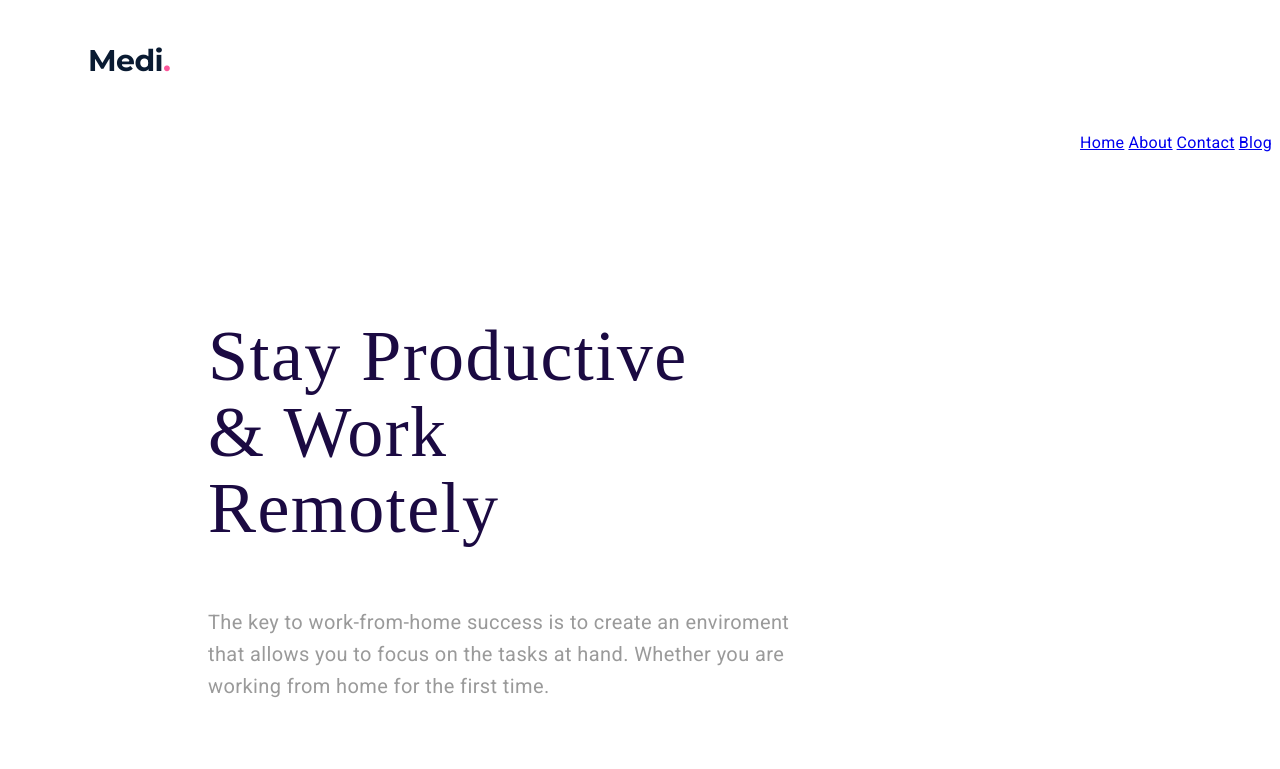
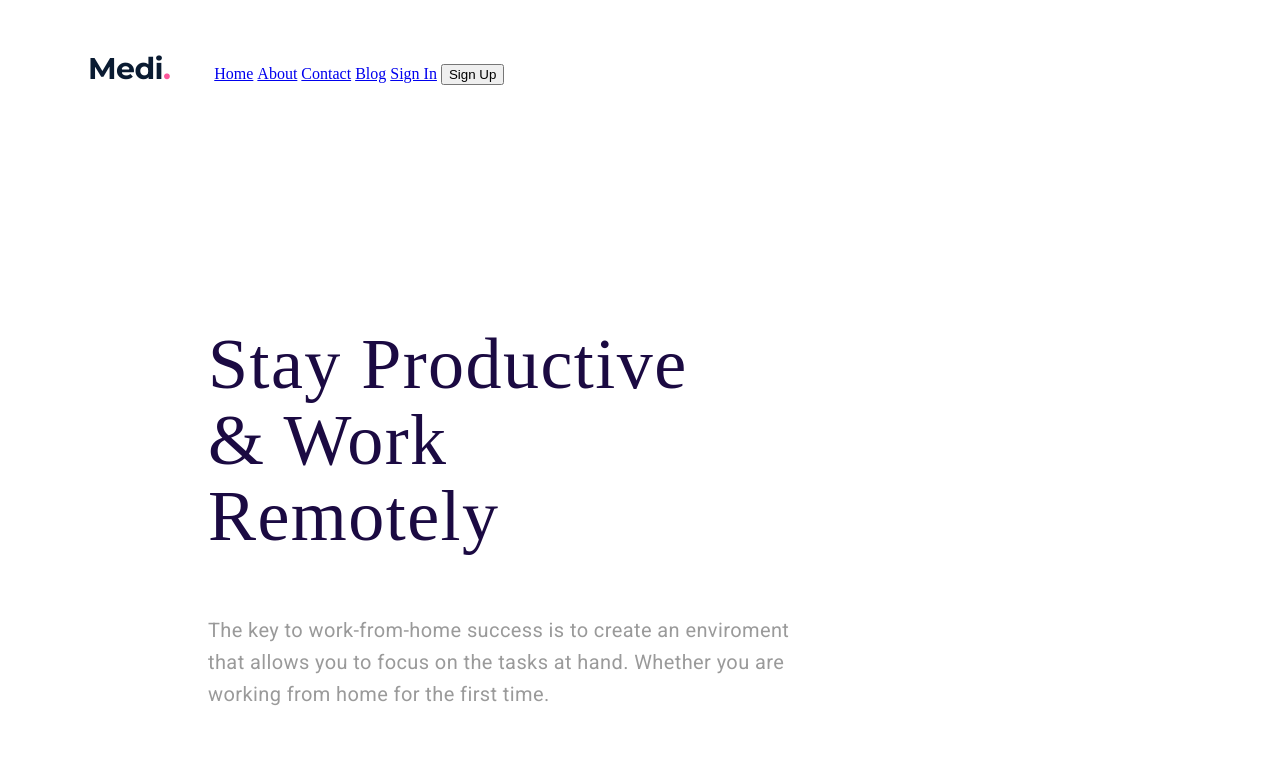
Before and after one commit to tanyapeterson/landing-page-test, a plain HTML site: page index.html in a window 1280 px wide. Shown: the top 769 px of the page. Drawn offline with Linux system fonts and the light colour scheme; a web font is replaced by a local one.

Commit message:
added new navbar

```diff
--- a/index.html
+++ b/index.html
@@ -15,20 +15,19 @@
 </head>
 
 <body>
-    <header>
+    <nav>
         <h3 class="main-logo">Medi<span class="dot">.</span></h3>
-
-        <nav>
-            <div>
         <ul>
             <li><a href="#">Home</a></li>
             <li><a href="#">About</a></li>
             <li><a href="#">Contact</a></li>
             <li><a href="#">Blog</a></li>
+            <li><a href="#">Sign In</a></li>
+            <button class="sign-up-btn">Sign Up</button>
+
         </ul>
-            </div>
     </nav>
-    </header>
+
     <main>
 
         <section>
--- a/styles/index.css
+++ b/styles/index.css
@@ -1,3 +1,10 @@
+h3,
+ul,
+li {
+    display: inline-block;
+}
+
+
 .main-logo {
     margin-top: 37px;
     margin-left: 80px;
@@ -10,7 +17,6 @@
     letter-spacing: -0.02em;
     color: #0A1B32;
 }
-
 
 .dot {
     color: #FC569A
@@ -73,28 +79,3 @@
 section {
     display: inline-block;
 }
-
-
-nav ul {
-    float: right;
-}
-
-nav li {
-    display: inline-block;
-    list-style: none;
-}
-
-
-li {
-    font-family: 'Roboto';
-    font-style: normal;
-    font-weight: 400;
-    font-size: 16px;
-    line-height: 24px;
-    /* identical to box height, or 150% */
-    text-align: center;
-    letter-spacing: 0.02em;
-    color: #1B0A42;
-
-
-}
```
Lines whose indentation alone changed are shown as unchanged.
